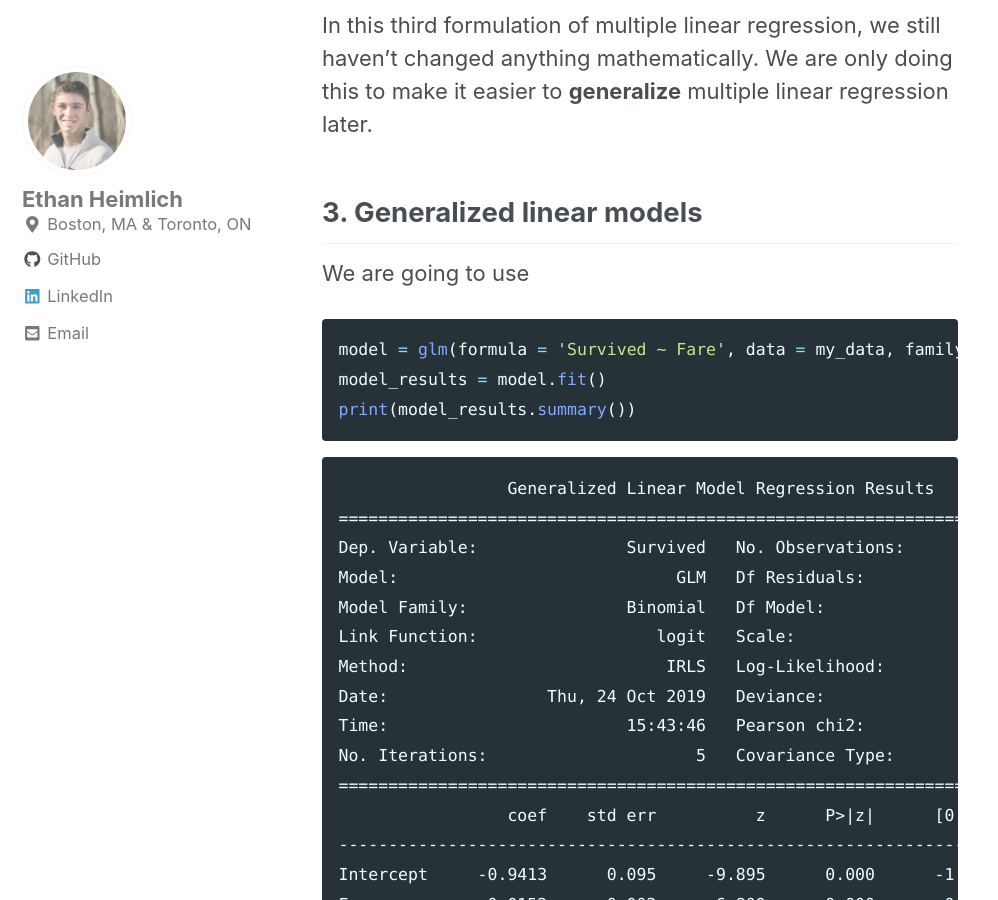
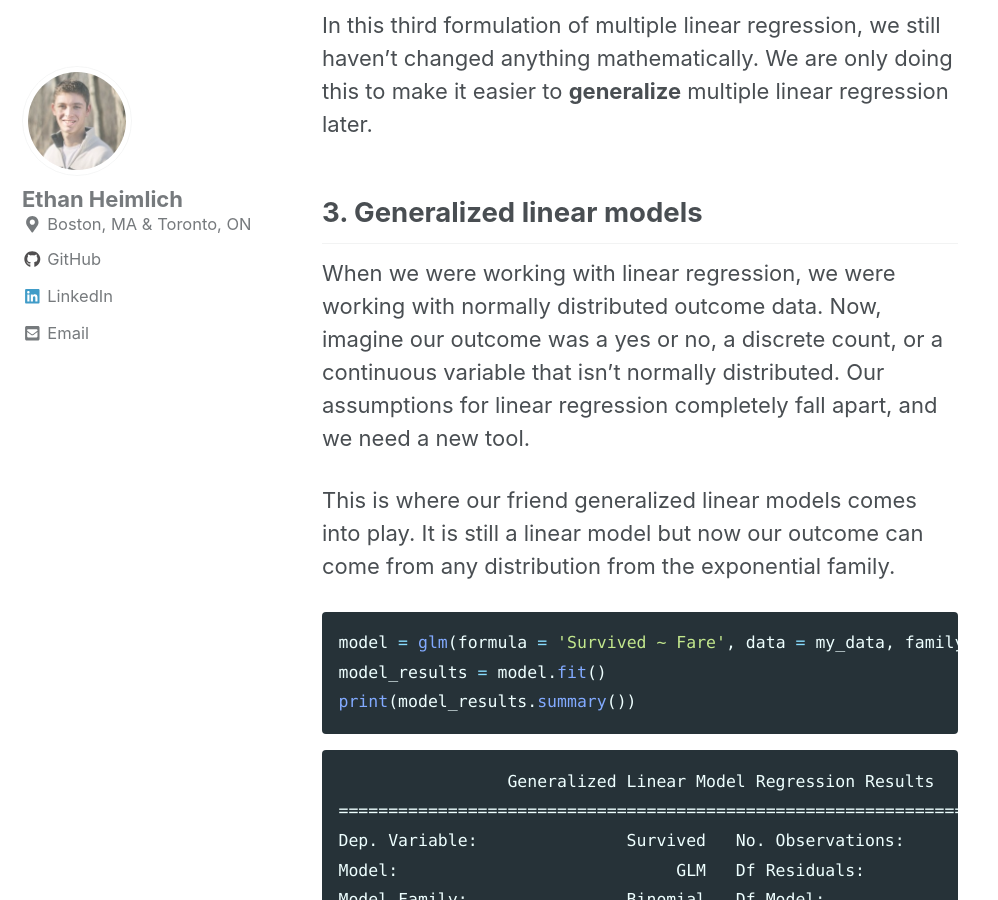
Before and after one commit to eheimlich/eheimlich.github.io, a Jekyll site: the page built from _posts/2019-10-22-generalized_linear_models.md, in a window 1280 px wide and 900 px high, scrolled down 2164 px. Shown: the whole window, without its empty margins (0-998 px from the left). Built offline with Jekyll 4.4.1, drawn with Linux system fonts in a browser that asks for light colours; cached includes are drawn as plain includes; nearby versions of some CDN libraries; formulas are drawn with MathJax 3.

Commit message:
Started linear regression section

````diff
--- a/_posts/2019-10-22-generalized_linear_models.md
+++ b/_posts/2019-10-22-generalized_linear_models.md
@@ -46,7 +46,9 @@ In this third formulation of multiple linear regression, we still haven't change
 
 ## 3. Generalized linear models
 
-We are going to use
+When we were working with linear regression, we were working with normally distributed outcome data. Now, imagine our outcome was a yes or no, a discrete count, or a continuous variable that isn't normally distributed. Our assumptions for linear regression completely fall apart, and we need a new tool.
+
+This is where our friend generalized linear models comes into play. It is still a linear model but now our outcome can come from any distribution from the exponential family.
 
 ```python
 model = glm(formula = 'Survived ~ Fare', data = my_data, family = sm.families.Binomial())
````
